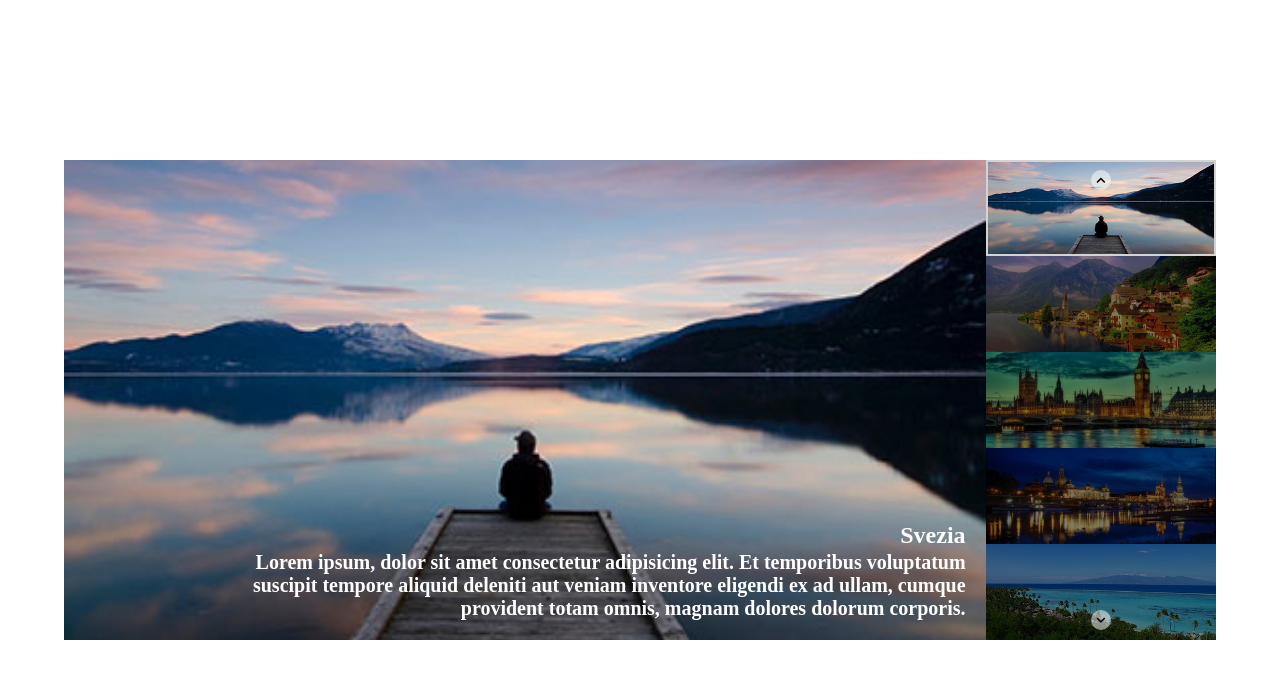
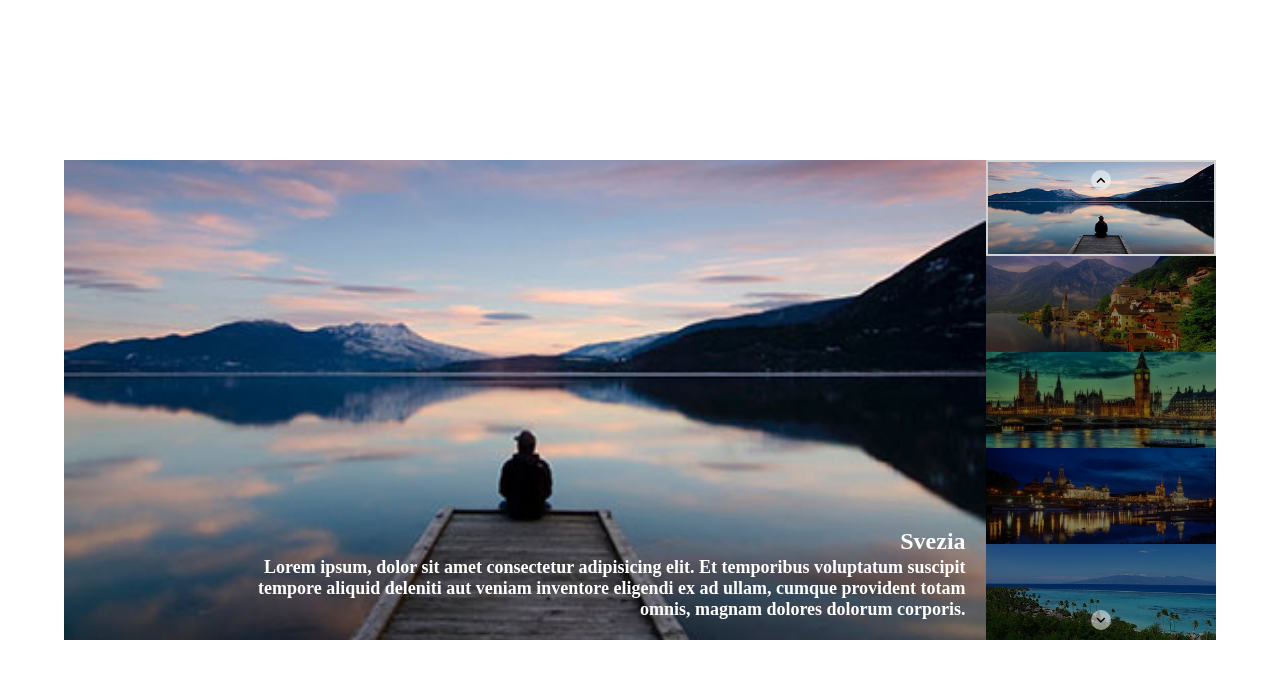
Before and after one commit to AliceColombari/js-array-carousel, a plain HTML site: page MILESTONE_2/index.html in a window 1280 px wide. Drawn offline with Linux system fonts and the light colour scheme.

Commit message:
milestone 2

```diff
--- a/MILESTONE_2/style.css
+++ b/MILESTONE_2/style.css
@@ -20,7 +20,7 @@
     height: 60vh;
 }
 
-/* image left */
+/* IMAGE LEFT */
 .container-left {
     width: 80%;
     height: 100%;
@@ -56,13 +56,13 @@
 }
 
 .item p {
-    font-size: 20px;
+    font-size: 18px;
     padding-top: 2px;
 }
 
 
 
-/* image right */
+/* IMAGE RIGHT */
 .container-right {
     width: 20%;
     height: 100%;
```
Also changed, not shown: MILESTONE_2/index.html (+8 -3 lines).
